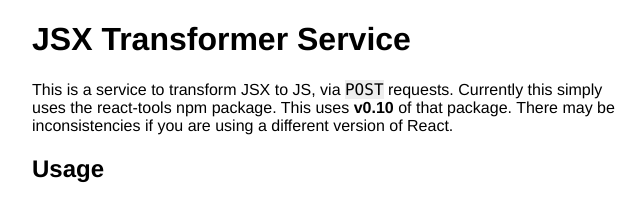
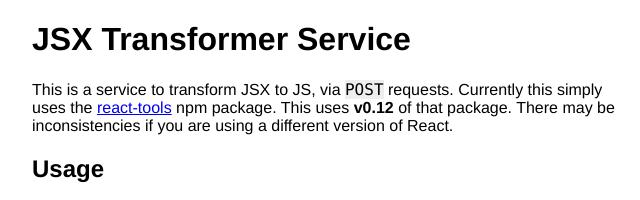
Before and after one commit to zpao/jsx-transformer-service, a website: page public/index.html in a window 1280 px wide. Shown: the top 200 px of the page, 308-948 px from the left. Drawn offline with Linux system fonts and the light colour scheme.

Commit message:
Update for 0.12
react-tools and mach both @ 0.12 together.

```diff
--- a/package.json
+++ b/package.json
@@ -9,7 +9,7 @@
   "author": "",
   "license": "BSD",
   "dependencies": {
-    "react-tools": "^0.10.0",
-    "mach": "^0.11.0"
+    "mach": "^0.12.0",
+    "react-tools": "^0.12.0"
   }
 }
--- a/public/index.html
+++ b/public/index.html
@@ -43,8 +43,8 @@
     <h1>JSX Transformer Service</h1>
     <p>
       This is a service to transform JSX to JS, via <code>POST</code> requests.
-      Currently this simply uses the react-tools npm package.
-      This uses <strong>v0.10</strong> of that package.
+      Currently this simply uses the <a href="https://www.npmjs.org/package/react-tools">react-tools</a> npm package.
+      This uses <strong>v0.12</strong> of that package.
       There may be inconsistencies if you are using a different version of React.
     </p>
 
```
